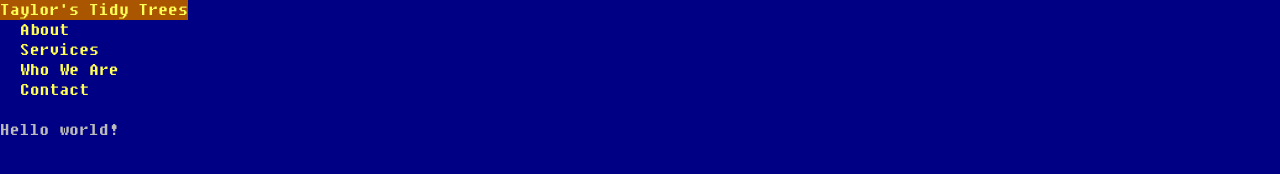
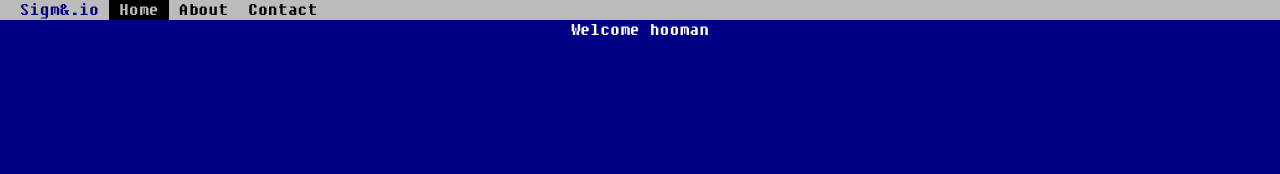
Before and after one commit to Nilllas/Bootsby, a Gatsby site: page / in a window 1280 px wide. Built offline with nearby package versions, Linux system fonts and the light colour scheme; Gatsby itself is replaced by a stand-in of ours.

Commit message:
navbar converted

```diff
--- a/src/pages/index.js
+++ b/src/pages/index.js
@@ -5,6 +5,7 @@
 import '../css/bootstrap.css'
 import '../css/bootstrap.min.css'
 import "../css/bootstrap-responsive.css"
+
 export default function Home() {
     return (
       <>
@@ -21,30 +22,33 @@
           <link rel="apple-touch-icon-precomposed" href="https://kristopolous.github.io/BOOTSTRA.386/assets/ico/apple-touch-icon-57-precomposed.png" />
           <link rel="shortcut icon" href="https://kristopolous.github.io/BOOTSTRA.386/assets/ico/favicon.png" />
         </Helmet>
-        <header>
-        <Link to="/" className="brand-color logo-text">
-          Taylor's Tidy Trees
-        </Link>
-        <nav>
-          <ul>
-            <li>
-              <Link to="/about">About</Link>
-            </li>
-            <li>
-              <Link to="/services">Services</Link>
-            </li>
-            <li>
-              <Link to="/who">Who We Are</Link>
-            </li>
-            <li>
-              <Link to="/contact">Contact</Link>
-            </li>
-          </ul>
-        </nav>
-      </header>
+
+      <div className="navbar navbar-inverse navbar-fixed-top">
+      <div className="navbar-inner">
+        <div className="container">
+          <button type="button" className="btn btn-navbar collapsed" data-toggle="collapse" data-target=".nav-collapse">
+            <span className="icon-bar"></span>
+            <span className="icon-bar"></span>
+            <span className="icon-bar"></span>
+          </button>
+          <Link to="/" className="brand">Sigm&amp;.io</Link>
+          <div className="nav-collapse collapse" style={{height: '0px'}}>
+            <ul className="nav">
+              <li className="active"><Link to="/">Home</Link></li>
+              <li><Link to="/about">About</Link></li>
+              <li><Link to="/contact">Contact</Link></li>
+            </ul>
+          </div>
+        </div>
+      </div>
+      </div>
+
+
       <main>
-         <div>Hello world!</div>
+         <h1>Hello world!</h1>
+         <h2>Welcome hooman</h2>
       </main>
+
       </>
 
     )
```
